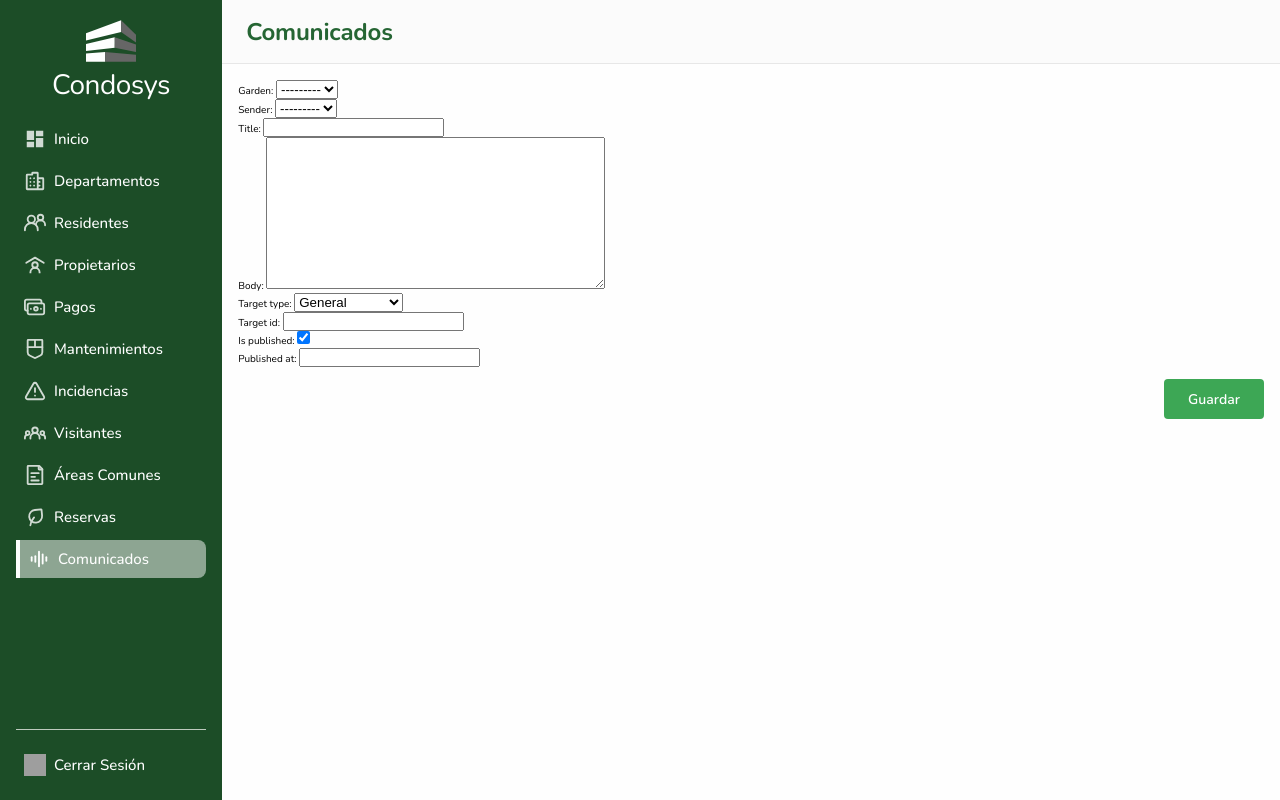
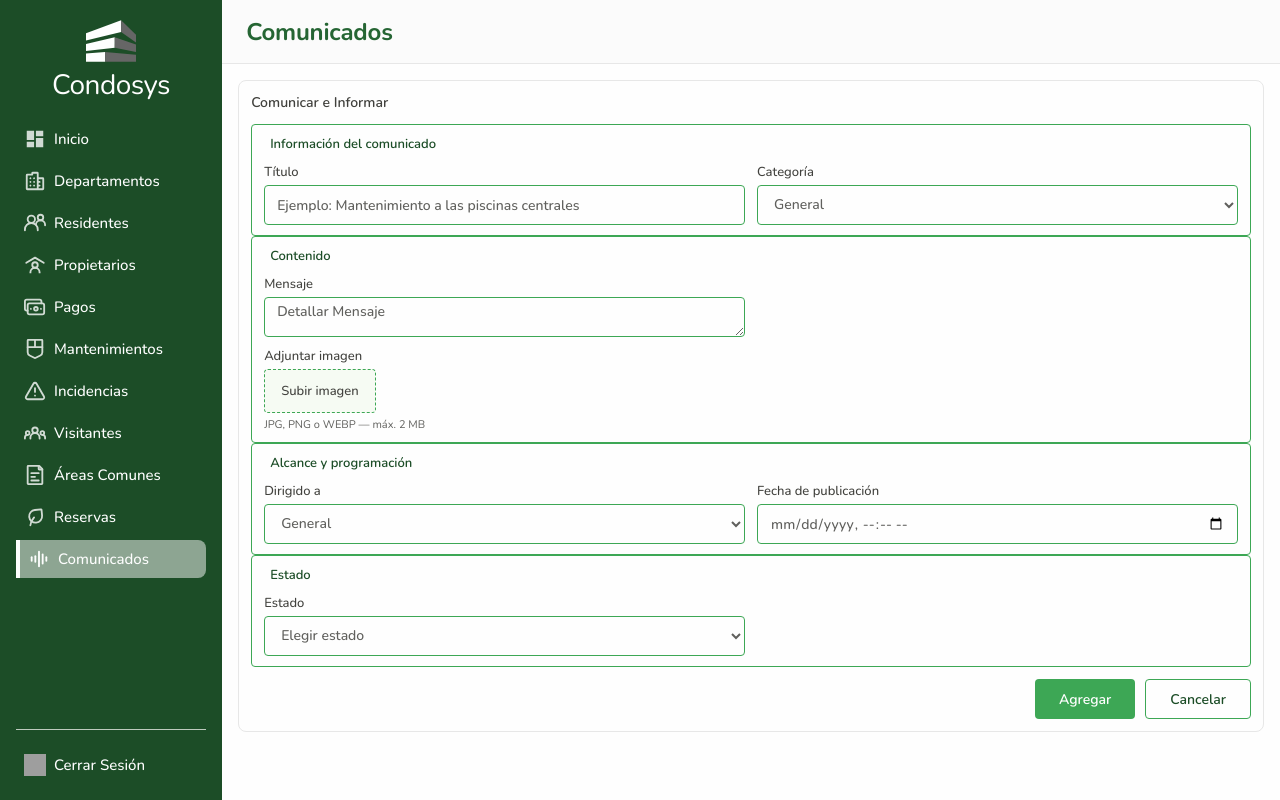
Before and after one commit to JMJ0331/condosys, a Django app: page /comunicados/ in a window 1280 px wide. Run offline with Django 4.2, Linux system fonts and the light colour scheme; data that the repository does not hold is empty; grey boxes are pictures that could not be loaded.

Commit message:
add: módulo de comunicados según mockup; quitó la opción en blanco en los selects

```diff
--- a/condosys/communications/forms.py
+++ b/condosys/communications/forms.py
@@ -1,11 +1,90 @@
 from django import forms
+from django.core.exceptions import ValidationError
 from .models import Communication
+from condosys.forms_utils import placeholder
+
+TIPOS_IMAGEN = ('.jpg', '.jpeg', '.png', '.webp')
+MAX_IMAGEN_MB = 2
+
+ESTADO_CHOICES = (
+    ('', 'Elegir estado'),
+    ('published', 'Publicado'),
+    ('draft', 'Borrador'),
+)
 
 
 class CommunicationForm(forms.ModelForm):
+    publication_date = forms.DateTimeField(
+        label='Fecha de publicación',
+        required=False,
+        widget=forms.DateTimeInput(attrs={
+            'type': 'datetime-local',
+            'class': 'campo-entrada',
+            'placeholder': 'mm/dd/yyyy --:--',
+        }),
+    )
+    estado = forms.ChoiceField(
+        label='Estado',
+        choices=ESTADO_CHOICES,
+        widget=forms.Select(attrs={'class': 'campo-seleccion'}),
+    )
+
     class Meta:
         model = Communication
-        fields = [
-            'garden', 'sender', 'title', 'body', 'target_type',
-            'target_id', 'is_published', 'published_at',
-        ]
+        fields = ['title', 'category', 'body', 'image', 'target_type']
+        widgets = {
+            'title': forms.TextInput(attrs={
+                'class': 'campo-entrada',
+                'placeholder': 'Ejemplo: Mantenimiento a las piscinas centrales',
+            }),
+            'category': forms.Select(attrs={'class': 'campo-seleccion'}),
+            'body': forms.Textarea(attrs={
+                'class': 'campo-entrada campo-textarea',
+                'rows': 5,
+                'placeholder': 'Detallar Mensaje',
+            }),
+            'image': forms.ClearableFileInput(attrs={
+                'class': 'campo-entrada',
+                'accept': 'image/jpeg,image/png,image/webp',
+                'data-imagen-comunicado': '',
+            }),
+            'target_type': forms.Select(attrs={'class': 'campo-seleccion'}),
+        }
+
+        labels = {
+            'title': 'Título',
+            'category': 'Categoría',
+            'body': 'Mensaje',
+            'image': 'Adjuntar imagen',
+            'target_type': 'Dirigido a',
+        }
+
+    def __init__(self, *args, **kwargs):
+        super().__init__(*args, **kwargs)
+        # Opciones "placeholder" al inicio de cada dropdown de opciones fijas.
+        placeholder(self.fields['category'], 'Elegir categoría')
+        placeholder(self.fields['target_type'], 'Elegir a quien va dirigido')
+
+    def clean_image(self):
+        archivo = self.cleaned_data.get('image')
+        if not archivo:
+            return archivo
+        if archivo.size > MAX_IMAGEN_MB * 1024 * 1024:
+            raise ValidationError(f'El archivo supera el límite de {MAX_IMAGEN_MB} MB.')
+        extension = f'.{archivo.name.rsplit(".", 1)[-1].lower()}'
+        if extension not in TIPOS_IMAGEN:
+            raise ValidationError('Formato no permitido. Usa JPG, PNG o WEBP.')
+        return archivo
+
+    def save(self, commit=True):
+        comunicado = super().save(commit=False)
+        comunicado.is_published = self.cleaned_data['estado'] == 'published'
+        fecha_publicacion = self.cleaned_data.get('publication_date')
+        if fecha_publicacion:
+            from django.utils import timezone
+            if timezone.is_naive(fecha_publicacion):
+                fecha_publicacion = timezone.make_aware(fecha_publicacion)
+        comunicado.published_at = fecha_publicacion
+        if commit:
+            comunicado.save()
+        return comunicado
--- a/condosys/communications/serializers.py
+++ b/condosys/communications/serializers.py
@@ -11,8 +11,8 @@ class CommunicationSerializer(serializers.ModelSerializer):
         model = Communication
         fields = [
             'id', 'garden', 'garden_name', 'sender',
-            'sender_email', 'title', 'body', 'target_type',
-            'target_id', 'is_published', 'published_at',
+            'sender_email', 'title', 'category', 'body', 'image',
+            'target_type', 'target_id', 'is_published', 'published_at',
             'created_at', 'updated_at'
         ]
         read_only_fields = ['id', 'created_at', 'updated_at', 'published_at']
--- /dev/null
+++ b/condosys/communications/static/js/comunicados.js
@@ -0,0 +1,20 @@
+/**
+ * Lógica del formulario de comunicado.
+ *
+ * La plantilla debe insertar en el formulario:
+ *   - un input[type="file"] con data-imagen-comunicado
+ *   - un span con data-texto-archivo dentro de la misma etiqueta <label>
+ */
+
+(() => {
+  const inputImagen = document.querySelector('[data-imagen-comunicado]');
+  if (!inputImagen) return;
+
+  function mostrarNombreArchivo() {
+    const span = inputImagen.closest('label')?.querySelector('[data-texto-archivo]');
+    if (!span) return;
+    span.textContent = inputImagen.files.length > 0 ? inputImagen.files[0].name : 'Subir imagen';
+  }
+
+  inputImagen.addEventListener('change', mostrarNombreArchivo);
+})();
--- a/condosys/communications/templates/communications/index.html
+++ b/condosys/communications/templates/communications/index.html
@@ -1,12 +1,89 @@
-{% extends 'base.html' %} {% block mini-cards %}
+{% extends 'base.html' %}
+{% load static %}
+{% block mini-cards %}
 {% include "componentes/header.html" with nombre_modulo=module_name %}
 <main class="container-main-side2">
-  <form method="post" action="{% url 'crear_comunicacion' %}">
-    {% csrf_token %}
-    {{ form.as_p }}
-    <div class="pie-formulario">
-      <button type="submit">Guardar</button>
+
+  <div class="panel-acciones">
+    <div class="acciones">
+      <h3>Comunicar e Informar</h3>
+
+      <form method="post" action="{% url 'crear_comunicacion' %}" enctype="multipart/form-data">
+        {% csrf_token %}
+        {{ form_communication.non_field_errors }}
+
+        <div class="seccion-formulario">
+          <legend>Información del comunicado</legend>
+          <div class="fila-formulario">
+            <div class="campo-formulario">
+              <label for="{{ form_communication.title.id_for_label }}">{{ form_communication.title.label }}</label>
+              {{ form_communication.title }}
+              {{ form_communication.title.errors }}
+            </div>
+            <div class="campo-formulario">
+              <label for="{{ form_communication.category.id_for_label }}">{{ form_communication.category.label }}</label>
+              {{ form_communication.category }}
+              {{ form_communication.category.errors }}
+            </div>
+          </div>
+        </div>
+
+        <div class="seccion-formulario">
+          <legend>Contenido</legend>
+          <div class="fila-formulario">
+            <div class="campo-formulario">
+              <label for="{{ form_communication.body.id_for_label }}">{{ form_communication.body.label }}</label>
+              {{ form_communication.body }}
+              {{ form_communication.body.errors }}
+            </div>
+          </div>
+          <div class="fila-formulario">
+            <div class="campo-formulario">
+              <label for="{{ form_communication.image.id_for_label }}">{{ form_communication.image.label }}</label>
+              <label class="btn-subir-archivo" for="{{ form_communication.image.id_for_label }}">
+                {{ form_communication.image }}
+                <span class="texto-boton-archivo" data-texto-archivo>Subir imagen</span>
+              </label>
+              <small class="ayuda-formulario" data-ayuda-foto>JPG, PNG o WEBP — máx. 2 MB</small>
+              {{ form_communication.image.errors }}
+            </div>
+          </div>
+        </div>
+
+        <div class="seccion-formulario">
+          <legend>Alcance y programación</legend>
+          <div class="fila-formulario">
+            <div class="campo-formulario">
+              <label for="{{ form_communication.target_type.id_for_label }}">{{ form_communication.target_type.label }}</label>
+              {{ form_communication.target_type }}
+              {{ form_communication.target_type.errors }}
+            </div>
+            <div class="campo-formulario">
+              <label for="{{ form_communication.publication_date.id_for_label }}">{{ form_communication.publication_date.label }}</label>
+              {{ form_communication.publication_date }}
+              {{ form_communication.publication_date.errors }}
+            </div>
+          </div>
+        </div>
+
+        <div class="seccion-formulario">
+          <legend>Estado</legend>
+          <div class="fila-formulario">
+            <div class="campo-formulario">
+              <label for="{{ form_communication.estado.id_for_label }}">{{ form_communication.estado.label }}</label>
+              {{ form_communication.estado }}
+              {{ form_communication.estado.errors }}
+            </div>
+          </div>
+        </div>
+
+        <div class="pie-formulario">
+          <button type="submit">Agregar</button>
+          <button type="reset">Cancelar</button>
+        </div>
+      </form>
     </div>
-  </form>
+  </div>
 </main>
+<script src="{% static 'js/comunicados.js' %}" defer></script>
 {% endblock %}
--- a/condosys/communications/views.py
+++ b/condosys/communications/views.py
@@ -3,6 +3,7 @@ from django.shortcuts import redirect, render
 from django.views.decorators.http import require_POST
 from rest_framework import viewsets, filters
 from rest_framework.permissions import IsAuthenticated
+from structure.models import Garden
 from .models import Communication
 from .serializers import CommunicationSerializer
 from .forms import CommunicationForm
@@ -22,15 +23,16 @@ def app_index(request):
 # @login_required
 @require_POST
 def crear_comunicacion(request):
-    form = CommunicationForm(request.POST)
+    form = CommunicationForm(request.POST, request.FILES)
     if form.is_valid():
         comunicacion = form.save(commit=False)
         comunicacion.sender = request.user
+        comunicacion.garden = (Garden.objects.first())
         comunicacion.save()
         messages.success(request, 'Comunicado creado correctamente.')
     else:
         messages.error(request, 'No se pudo crear el comunicado. Revisa los datos enviados.')
-    return redirect('inicio')
+    return redirect('comunicados_index')
 
 
 class CommunicationViewSet(viewsets.ModelViewSet):
--- a/condosys/condosys/settings.py
+++ b/condosys/condosys/settings.py
@@ -20,6 +20,11 @@ load_dotenv(BASE_DIR / '.env')
 # See https://docs.djangoproject.com/en/4.2/howto/deployment/checklist/
 
 DEBUG = os.getenv('DJANGO_DEBUG') == 'True'
+
+# Opción en blanco de los selects con choices: Django usa por defecto
+# "- Select an option -". Lo cambiamos al texto del proyecto.
+import django.db.models.fields as _django_fields
+_django_fields.BLANK_CHOICE_LABEL = "Selecciona una opción"
 
 SECRET_KEY = os.getenv('DJANGO_SECRET_KEY')
 
--- a/condosys/incidents/forms.py
+++ b/condosys/incidents/forms.py
@@ -3,6 +3,7 @@ from django.core.exceptions import ValidationError
 from structure.models import Apartment
 from residents.models import Resident
 from .models import Incident, IncidentHistory, IncidentImage
+from condosys.forms_utils import placeholder
 
 TIPOS_EVIDENCIA = ('.jpg', '.jpeg', '.png', '.webp', '.pdf')
 MAX_EVIDENCIA_MB = 2
@@ -80,9 +81,9 @@ class IncidentForm(forms.ModelForm):
         # select_related evita consultas extra al mostrar el apartamento de cada residente.
         self.fields['resident'].queryset = Resident.objects.select_related('apartment').all()
         # Opciones "placeholder" al inicio de cada dropdown de opciones fijas.
-        self.fields['category'].choices = [('', 'Elegir tipo de incidencia')] + list(self.fields['category'].choices)
-        self.fields['priority'].choices = [('', 'Elegir prioridad')] + list(self.fields['priority'].choices)
-        self.fields['status'].choices = [('', 'Elegir estado')] + list(self.fields['status'].choices)
+        placeholder(self.fields['category'], 'Elegir tipo de incidencia')
+        placeholder(self.fields['priority'], 'Elegir prioridad')
+        placeholder(self.fields['status'], 'Elegir estado')
         # La fecha se rellena sola con la de hoy si el usuario no la cambia.
         self.fields['reported_date'].required = False
 
--- a/condosys/maintenance/forms.py
+++ b/condosys/maintenance/forms.py
@@ -1,6 +1,7 @@
 from django import forms
 from django.core.exceptions import ValidationError
 from .models import MaintenanceCharge
+from condosys.forms_utils import placeholder
 
 TIPOS_FOTO = ('.jpg', '.jpeg', '.png', '.webp')
 MAX_FOTO_MB = 2
@@ -50,9 +51,9 @@ class MaintenanceChargeForm(forms.ModelForm):
     def __init__(self, *args, **kwargs):
         super().__init__(*args, **kwargs)
         # Opciones "placeholder" al inicio de cada dropdown de opciones fijas.
-        self.fields['concept'].choices = [('', 'Elegir concepto')] + list(self.fields['concept'].choices)
-        self.fields['periodicity'].choices = [('', 'Elegir periodicidad')] + list(self.fields['periodicity'].choices)
-        self.fields['payment_methods'].choices = [('', 'Elegir método de pago')] + list(self.fields['payment_methods'].choices)
+        placeholder(self.fields['concept'], 'Elegir concepto')
+        placeholder(self.fields['periodicity'], 'Elegir periodicidad')
+        placeholder(self.fields['payment_methods'], 'Elegir método de pago')
         # El cargo nuevo viene activo por defecto.
         self.fields['is_active'].initial = True
 
--- a/condosys/reservations/forms.py
+++ b/condosys/reservations/forms.py
@@ -6,6 +6,7 @@ from structure.models import Apartment
 from residents.models import Resident
 from areas_comunes.models import AreaComun
 from .models import CommonArea, Reservation
+from condosys.forms_utils import placeholder
 
 
 class CommonAreaForm(forms.ModelForm):
@@ -79,7 +80,7 @@ class ReservationForm(forms.ModelForm):
         # select_related evita consultas extra al mostrar el apartamento de cada residente.
         self.fields['resident'].queryset = Resident.objects.select_related('apartment').all()
         # Opciones "placeholder" al inicio de cada dropdown de opciones fijas.
-        self.fields['status'].choices = [('', 'Elegir estado')] + list(self.fields['status'].choices)
+        placeholder(self.fields['status'], 'Elegir estado')
 
     def clean(self):
         cleaned_data = super().clean()
--- a/condosys/visitors/forms.py
+++ b/condosys/visitors/forms.py
@@ -4,6 +4,7 @@ from django.utils import timezone
 from accounts.models import User
 from structure.models import Apartment
 from .models import Visitor
+from condosys.forms_utils import placeholder
 
 TIPOS_DOCUMENTO = ('.jpg', '.jpeg', '.png', '.webp')
 MAX_DOCUMENTO_MB = 2
@@ -73,9 +74,9 @@ class VisitorForm(forms.ModelForm):
         self.fields['authorized_by'].queryset = User.objects.filter(is_active=True)
         self.fields['authorized_by'].empty_label = 'Elegir quien autorizó'
         # Opciones "placeholder" al inicio de cada dropdown de opciones fijas.
-        self.fields['type'].choices = [('', 'Elegir tipo de visitante')] + list(self.fields['type'].choices)
-        self.fields['document_type'].choices = [('', 'Elegir tipo de documento')] + list(self.fields['document_type'].choices)
-        self.fields['status'].choices = [('', 'Elegir estado')] + list(self.fields['status'].choices)
+        placeholder(self.fields['type'], 'Elegir tipo de visitante')
+        placeholder(self.fields['document_type'], 'Elegir tipo de documento')
+        placeholder(self.fields['status'], 'Elegir estado')
 
     def clean_document_image(self):
         archivo = self.cleaned_data.get('document_image')
```
Also changed, not shown: condosys/areas_comunes/forms.py (+4 -3 lines), condosys/communications/admin.py (+4 -4 lines), condosys/communications/models.py (+11 -0 lines), condosys/condosys/forms_utils.py (added, +14 -0 lines), condosys/communications/migrations/0002_communication_category_communication_image.py (added).
